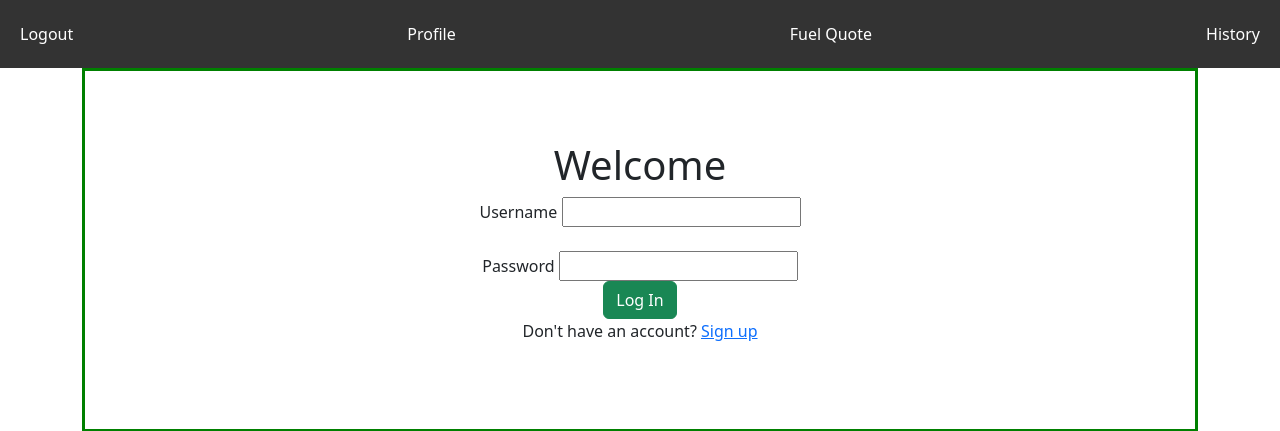
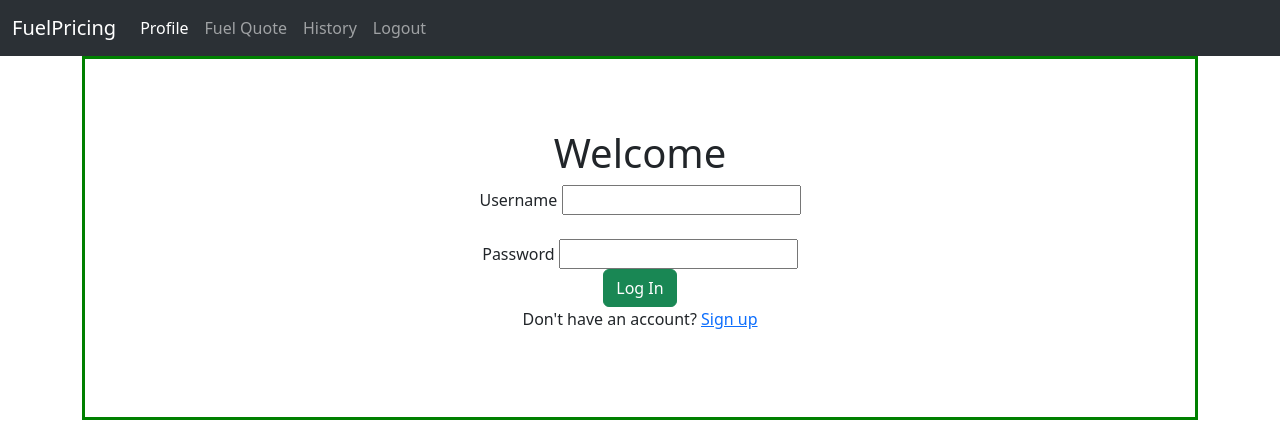
Before and after one commit to DevThorough/Software_Design_G63_Project, a Flask app: page / in a window 1280 px wide. Shown: the top 431 px of the page. Run offline with Flask 3, Linux system fonts and the light colour scheme.

Commit message:
change to navbar styling. lmk if you like it

```diff
--- a/website/static/cstyle.css
+++ b/website/static/cstyle.css
@@ -24,26 +24,26 @@ th {
 }
 
 /* Style for navigation links */
-        .navbar {
+/* .navbar-custom {
+    background-color: #333;
     position: fixed;
     top: 0;
     right: 0;
-            background-color: #333;
     overflow: hidden;
-        }
+} */
 
 /* Style for each link */
-        .navbar a {
+/* .navbar-custom a {
     float: right;
     display: block;
     color: white;
     text-align: center;
     padding: 14px 20px;
     text-decoration: none;
-        }
+} */
 
 /* Change color on hover */
-        .navbar a:hover {
+/* .navbar-custom a:hover {
     background-color: #ddd;
     color: black;
-        }
+} */
--- a/website/templates/index.html
+++ b/website/templates/index.html
@@ -17,12 +17,23 @@
         -->
     </head>
     <body>
-        <div class="navbar">
-            <a href="/logout">Logout</a>
-            <a href="/profile">Profile</a>
-            <a href="/fuel_quote">Fuel Quote</a>
-            <a href="/fuel_quote_history">History</a>
-        </div>
+        <nav class="navbar navbar-custom navbar-expand-lg bg-body-tertiary" data-bs-theme="dark">
+            <div class="container-fluid">
+              <a class="navbar-brand" href="#">FuelPricing</a>
+              <button class="navbar-toggler" type="button" data-bs-toggle="collapse" data-bs-target="#navbarNavAltMarkup" aria-controls="navbarNavAltMarkup" aria-expanded="false" aria-label="Toggle navigation">
+                <span class="navbar-toggler-icon"></span>
+              </button>
+              <div class="collapse navbar-collapse" id="navbarNavAltMarkup">
+                <div class="navbar-nav">
+                  <a class="nav-link active" aria-current="page" href="/profile">Profile</a>
+                  <a class="nav-link" href="/fuel_quote">Fuel Quote</a>
+                  <a class="nav-link" href="/fuel_quote_history">History</a>
+                  <a class="nav-link" href="/logout">Logout</a>
+                  <!--<a class="nav-link disabled" aria-disabled="true" href="/logout">Logout</a>-->
+                </div>
+              </div>
+            </div>
+          </nav>
         {% with messages = get_flashed_messages(with_categories=true) %}
             {% if messages %}
                 <ul class=flashes>
```
Lines whose indentation alone changed are shown as unchanged.
